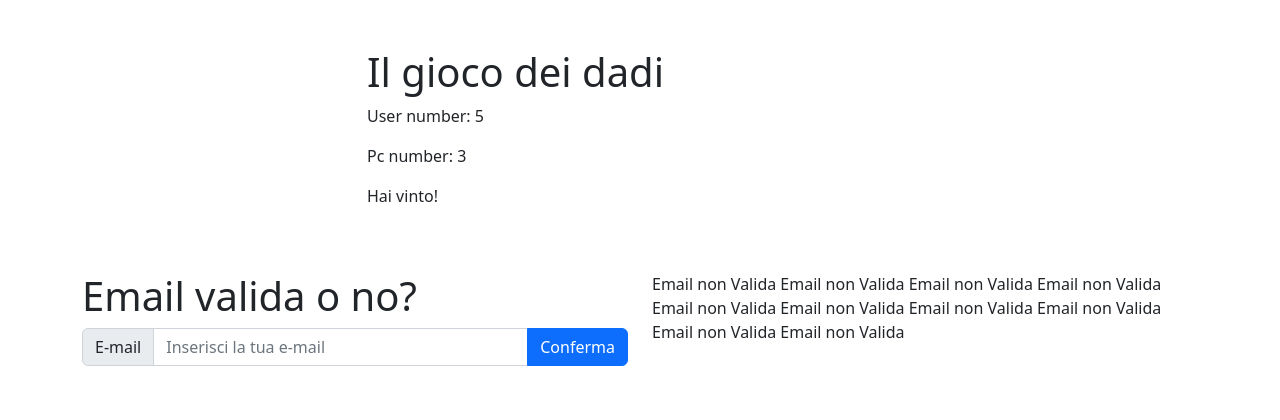
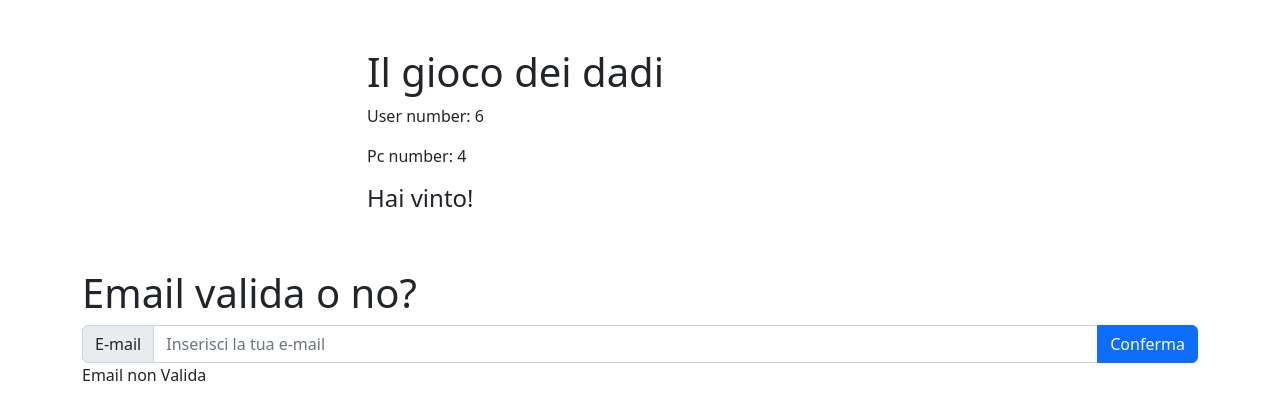
Before and after one commit to SaraDonzellini/js-mail-dadi, a plain HTML site: page index.html in a window 1280 px wide. Both pictures are taken after a click on the button "Conferma". Drawn offline with nearby package versions, Linux system fonts and the light colour scheme.

Commit message:
execise complete

```diff
--- a/index.html
+++ b/index.html
@@ -20,13 +20,13 @@
             <p id="pcNumber">
               Pc number:
             </p>
-            <p id="diceResult"></p>
+            <h4 id="diceResult"></h4>
           </div>
         </div>
       </section>
       <section id="wrapper" class="container mt-5">
         <div class="row justify-content-center">
-          <div class="col-12 col-lg-6">
+          <div class="col-12 ">
             <h1>Email valida o no?</h1>
             <div class="input-group flex-nowrap">
               <span class="input-group-text" id="addon-wrapping">E-mail</span>
@@ -34,7 +34,7 @@
               <button class="btn btn-primary" type="button" id="button-addon2">Conferma</button>
             </div>
           </div>
-          <div class="col-12 col-lg-6">
+          <div class="col-12 ">
             <p id="result">
 
             </p>
--- a/js/script.js
+++ b/js/script.js
@@ -1,6 +1,6 @@
 //* Generare un numero random da 1 a 6, sia per il giocatore sia per il computer
-let randomUserN = Math.floor(Math.random() * 6);
-let randomPcN = Math.floor(Math.random() * 6);
+let randomUserN = Math.floor(Math.random() * 6 + 1);
+let randomPcN = Math.floor(Math.random() * 6 + 1);
 const userNumber = document.getElementById('userNumber');
 const pcNumber = document.getElementById('pcNumber');
 const diceResult = document.getElementById('diceResult');
@@ -11,6 +11,11 @@ if (randomUserN > randomPcN) {
   userNumber.append(randomUserN);
   pcNumber.append(randomPcN);
   diceResult.append("Hai vinto!")
+}
+else if (randomUserN = randomPcN) {
+  userNumber.append(randomUserN);
+  pcNumber.append(randomPcN);
+  diceResult.append("Pareggio!")
 }
 else {
   console.log("Il computer ha vinto!");
@@ -33,22 +38,19 @@ const button = document.getElementById('button-addon2')
 
 button.addEventListener("click", function () {
   let found = false;
+  const result = document.getElementById('result')
 
   for (let i = 0; i < emailArray.length; i++) {
     console.log(emailArray[i])
     const emailElement = document.getElementById('email')
-    const result = document.getElementById('result')
 
     if (emailArray[i] == emailElement.value) {
       found = true
-    } else {
-      found = false
-    }
-
-    if (found == true) {
-      result.append('Email Valida ')
-    } else {
-      result.append('Email non Valida ')
     }
   }
+  if (found) {
+    result.innerHTML = ('Email Valida ')
+  } else {
+    result.innerHTML = ('Email non Valida ')
+}
 })
```
